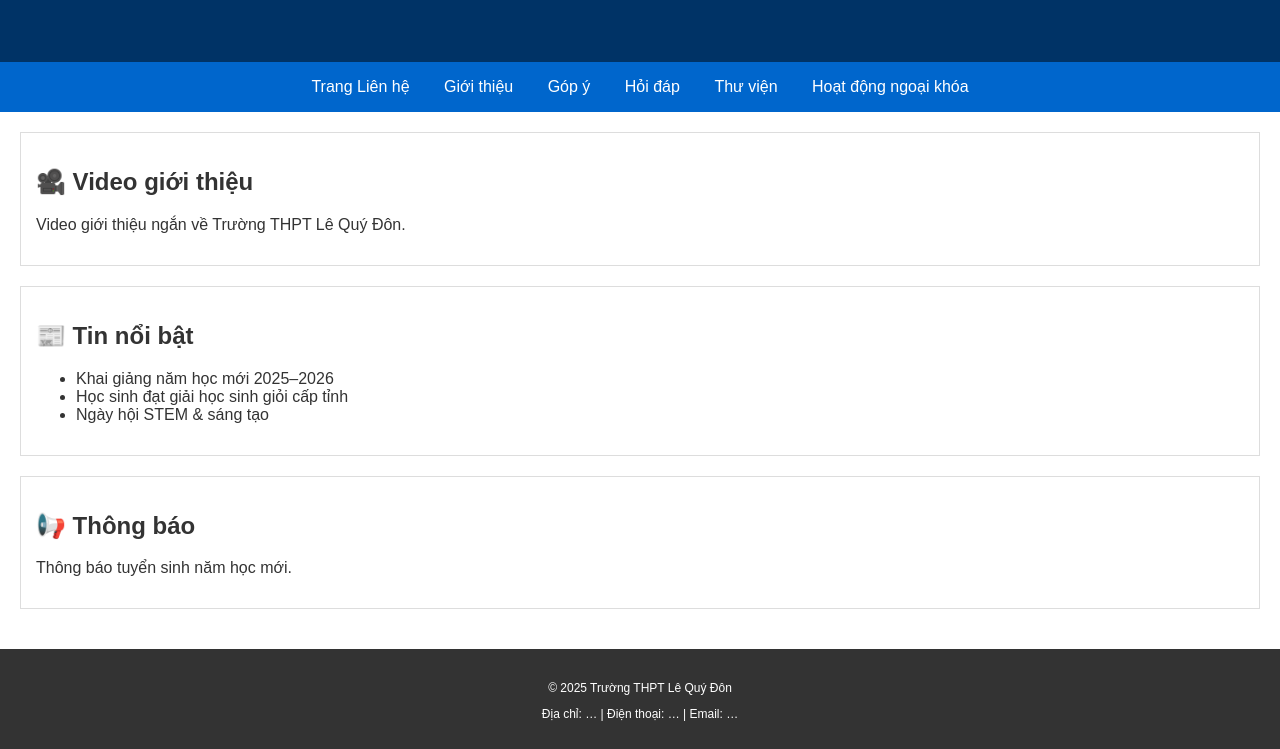
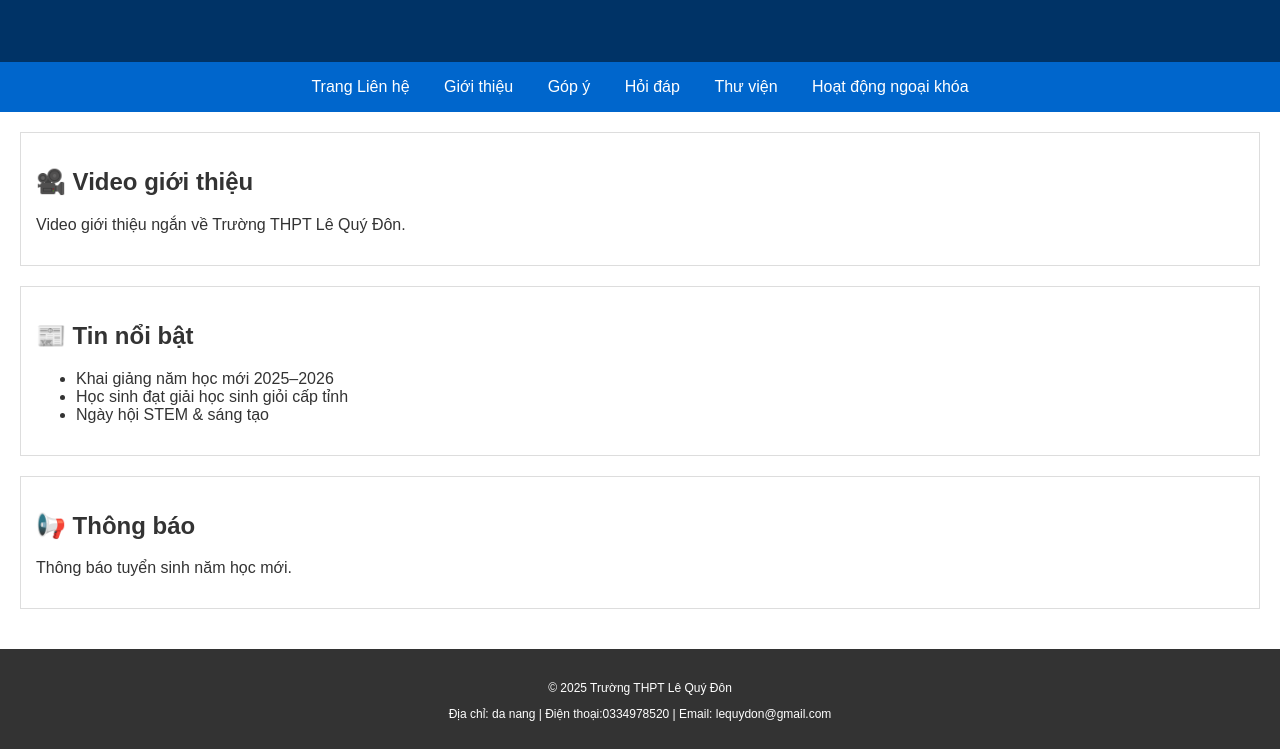
Before and after one commit to khangptvtd01674-code/asm1, a plain HTML site: page index.html in a window 1280 px wide. Shown: the part 78-827 px from the top of the page. Drawn offline with Linux system fonts and the light colour scheme.

Commit message:
Update index.html

```diff
--- a/index.html
+++ b/index.html
@@ -117,7 +117,8 @@
     <!-- FOOTER -->
     <footer>
         <p>© 2025 Trường THPT Lê Quý Đôn</p>
-        <p>Địa chỉ: … | Điện thoại: … | Email: …</p>
+        <p>Địa chỉ: da nang | Điện thoại:0334978520 | Email: lequydon@gmail.com</p>
+
     </footer>
 
 </body>
```
